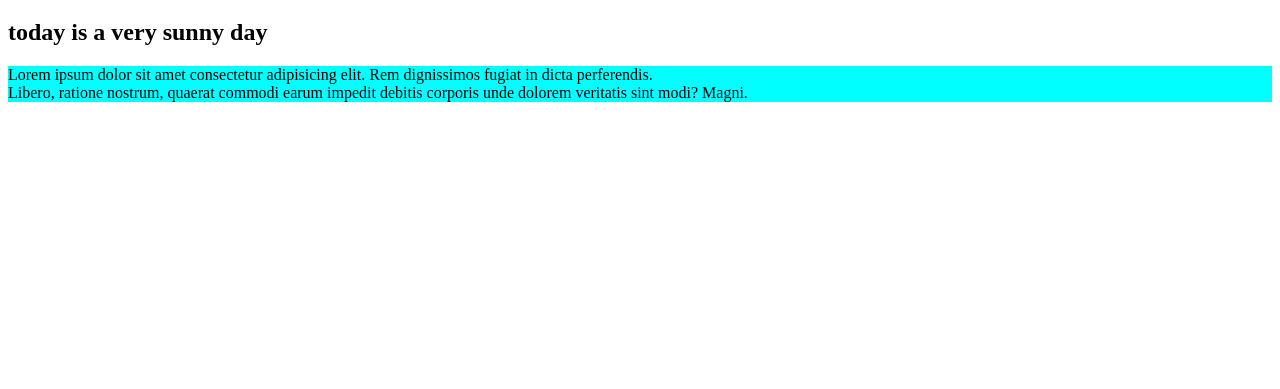
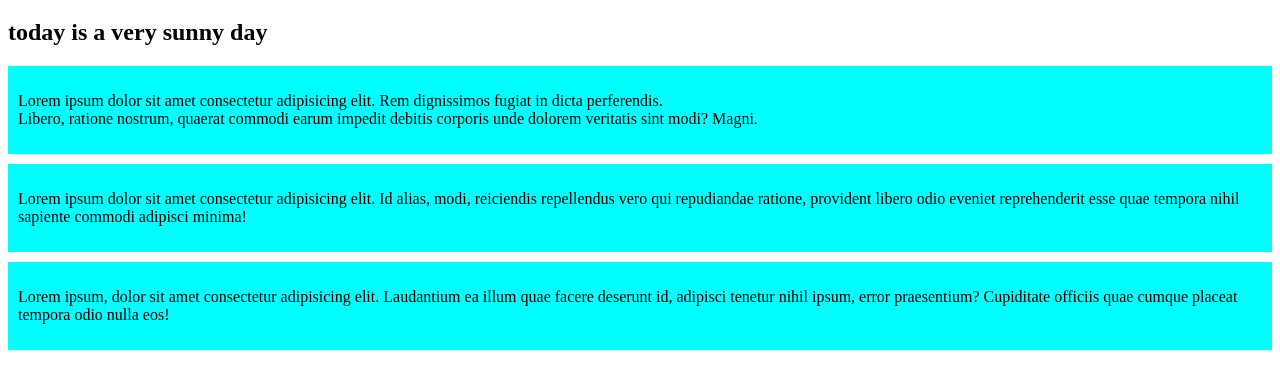
Before and after one commit to Soishob/my-first-github-repo, a plain HTML site: page index.html in a window 1280 px wide. Shown: the part 61-450 px from the top of the page. Drawn offline with Linux system fonts and the light colour scheme.

Commit message:
third commit

```diff
--- a/index.html
+++ b/index.html
@@ -10,6 +10,15 @@
     <h1>Welcome to my first github repo</h1>
     <h2>today is a very sunny day</h2>
     <div><p>Lorem ipsum dolor sit amet consectetur adipisicing elit. Rem dignissimos fugiat in dicta perferendis.<br>  Libero, ratione nostrum, quaerat commodi earum impedit debitis corporis unde dolorem veritatis sint modi? Magni.</p></div>
-
+    <div>
+        <p>
+            Lorem ipsum dolor sit amet consectetur adipisicing elit. Id alias, modi, reiciendis repellendus vero qui repudiandae ratione, provident libero odio eveniet reprehenderit esse quae tempora nihil sapiente commodi adipisci minima!
+        </p>
+    </div>
+    <div>
+        <p>
+            Lorem ipsum, dolor sit amet consectetur adipisicing elit. Laudantium ea illum quae facere deserunt id, adipisci tenetur nihil ipsum, error praesentium? Cupiditate officiis quae cumque placeat tempora odio nulla eos!
+        </p>
+    </div>
 </body>
 </html>
--- a/style/styles.css
+++ b/style/styles.css
@@ -1,3 +1,6 @@
 div{
     background-color: aqua;
+    padding: 10px;
+    margin-bottom: 10px;
+
 }
```
